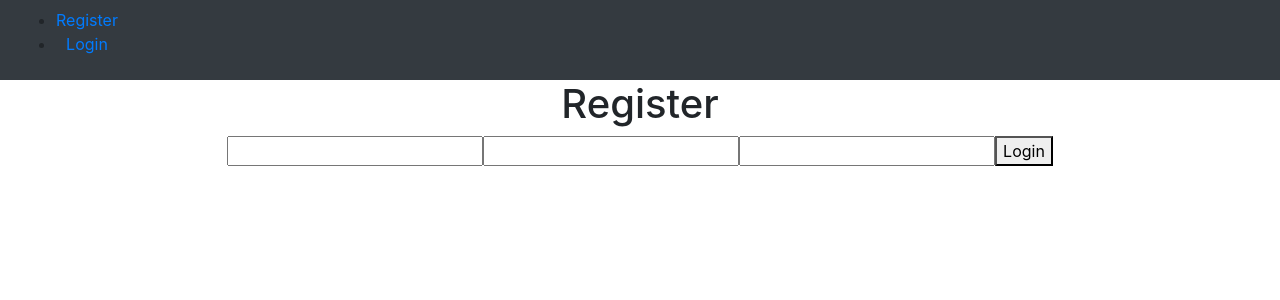
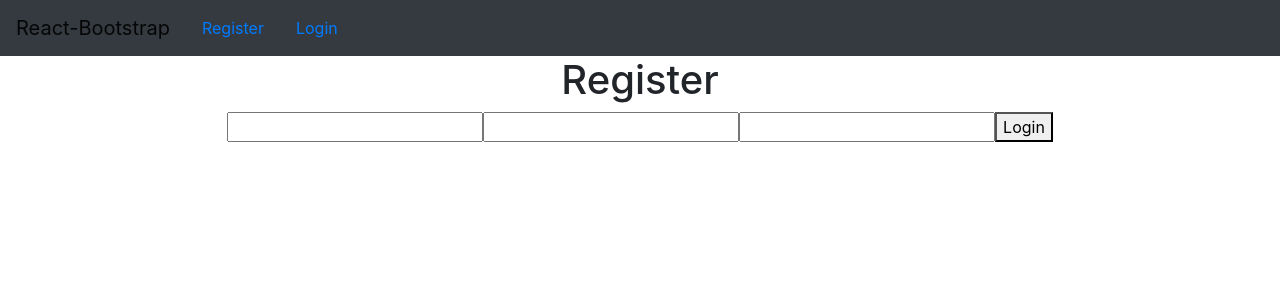
Before and after one commit to bw-celebrity-dead-or-alive-1/Front-end, a React (Create React App) app in the folder celebdoa/: page /register in a window 1280 px wide. Shown: the top 300 px of the page. Built offline with nearby package versions, Linux system fonts and the light colour scheme.

Commit message:
navbar scaffold

```diff
--- a/celebdoa/src/components/Navbar.js
+++ b/celebdoa/src/components/Navbar.js
@@ -4,26 +4,19 @@ import { BrowserRouter as Router, Route, Link } from "react-router-dom";
 import Login from "./Login";
 import Register from "./Register";
 
-import { Navbar as NB, Nav, } from 'react-bootstrap';
+import { Navbar as NavbarBS, Nav, } from 'react-bootstrap';
 
 const Navbar = () => {
 	return (
 		<Router>
-			<NB bg="dark">
-				<ul>
-					<li><Link to="/register">Register</Link></li>
-					<li><Link to="/login">Login</Link></li>
-				</ul>
-			</NB>
+			<NavbarBS bg="dark">
+			<NavbarBS.Brand href="#home">React-Bootstrap</NavbarBS.Brand>
+				<Nav.Link><Link to="/register">Register</Link></Nav.Link>
+				<Nav.Link><Link to="/login">Login</Link></Nav.Link>
+			</NavbarBS>
 			<Route path="/login" component={Login} />
 			<Route path="/register" component={Register} />
 		</Router>
-
-			// {/* <ul>
-			// 		<li><a href="#">Register</a></li>
-			// 		<li><a href="#">Login</a></li>
-			// 		<li><a href="#">Play DOA!</a></li>
-			// 	</ul> */}
 	);
 };
 
```
